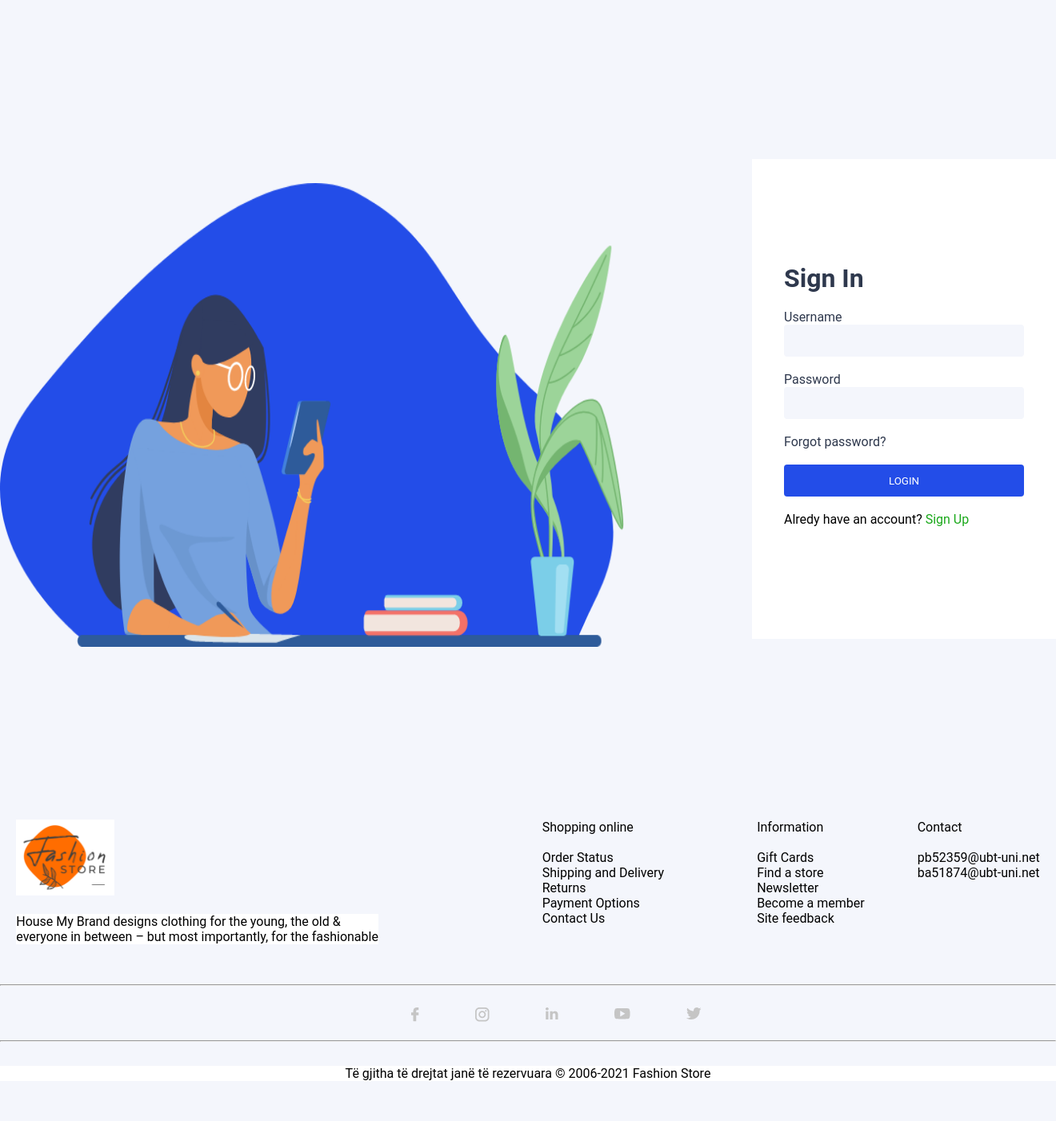
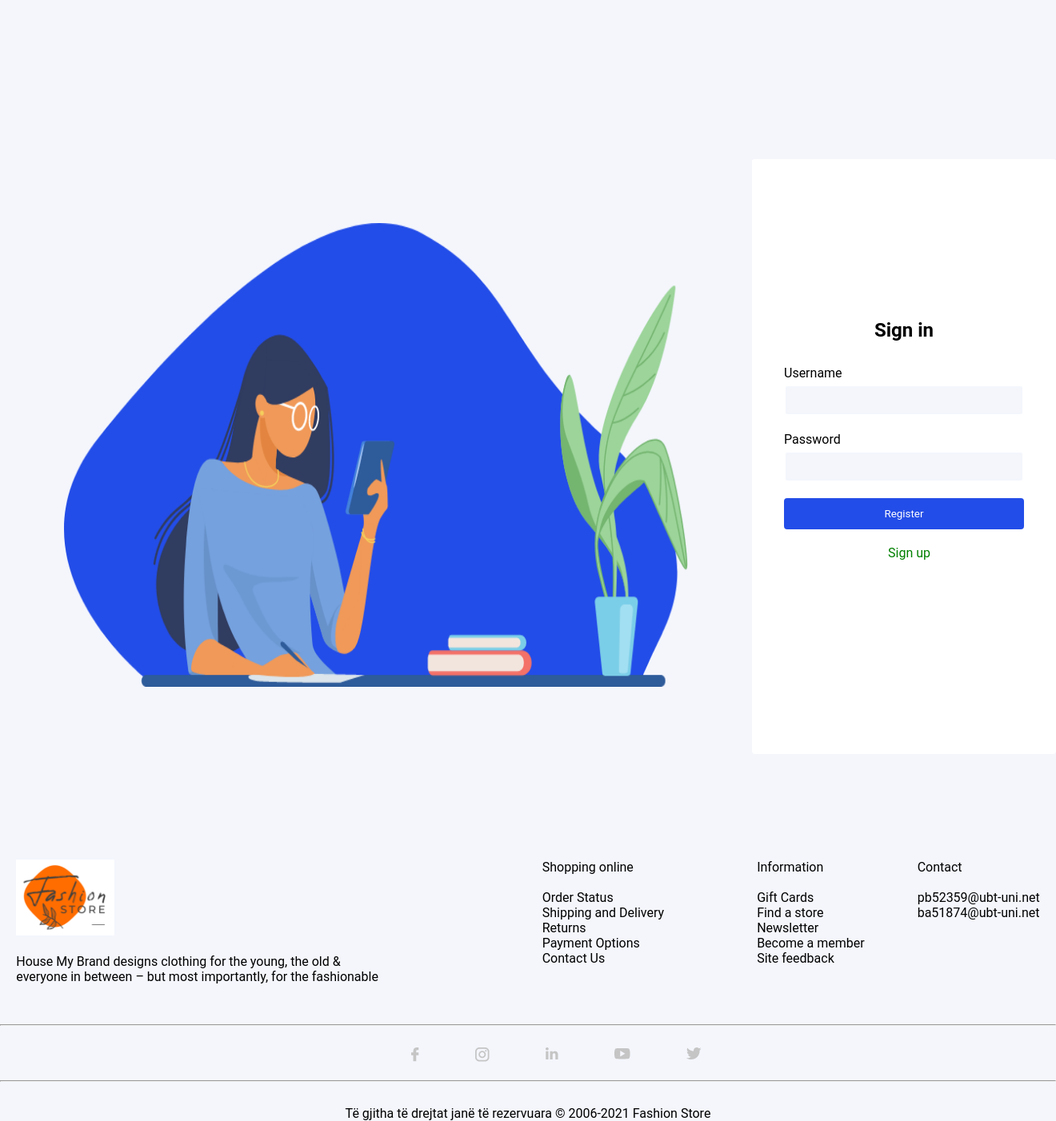
Before and after one commit to blertaaliu6/WEB-Project, a PHP site: page /signin.html in a window 1320 px wide. Shown: the part 128-1530 px from the top of the page at 80% size. Before the commit the page ends 1479 px from the top, so only its background shows below. Run offline with PHP 8.4, Linux system fonts and the light colour scheme.

Commit message:
sixthcommit

```diff
--- a/css/kids.css
+++ b/css/kids.css
@@ -144,6 +144,10 @@ a {
   width: 100px;
   height: 30px;
   text-align: center;
+  font-size: 11px;
+}
+.btn-kids:hover{
+  cursor: pointer;
 }
 
 #shop-kids{
--- a/css/men.css
+++ b/css/men.css
@@ -147,6 +147,10 @@ a {
   width: 100px;
   height: 30px;
   text-align: center;
+  font-size: 11px;
+}
+.btn-mens:hover{
+  cursor: pointer;
 }
 
 #shop-mens{
--- a/css/signin.css
+++ b/css/signin.css
@@ -1,3 +1,5 @@
+
+
 
     /*==========NavBar===========*/
     *{
@@ -78,15 +80,91 @@
     .login-form{
       display: flex;
       justify-content: center;
-      padding-top: 150px;
+      padding-top: 200px;
+
+
     }
+      .img img{
 
+      margin: 70px;
+      padding: 10px;
+      height: 600px;
+      width: 800px;
+
+    }
 
     .img-form{
       margin-right: 250px;
     }
 
-    .img img{
+  h2{
+    text-align: center;
+    background-color: #fff;
+
+  }
+  .container-signin{
+      width: 400px;
+      background-color: #fff;
+      border-radius: 4px;
+      overflow: hidden;
+  }
+  .header-signin{
+      background-color: #fff;
+      padding: 10px 20px;
+      padding-top: 200px;
+  }
+  .form{
+      padding: 20px 40px;
+      background-color: #fff;
+  }
+
+  .form-control{
+      margin-bottom:10px;
+      padding-bottom: 10px;
+      position: relative;
+      background-color: #fff;
+  }
+  .form-control lable {
+      display: inline-block;
+      margin-bottom:5px;
+      background-color: #fff;
+  }
+  .form-control input{
+      display: block;
+      width: 100%;
+      padding: 10px;
+      border-radius: 4px;
+      border:2px solid #fff;
+  }
+  .form-control a{
+
+    color: green;
+    padding-left: 130px;
+    background-color: #fff;
+
+  }
+  .form-control.success input{
+      border:2px solid rgb(26, 167, 26);
+  }
+  .form-control.error input{
+      border:2px solid rgb(228, 29, 22);
+  }
+  .form-control small{
+      position:absolute;
+      margin: 3px;
+      visibility: hidden;
+  }
+  button{
+      background-color: #234de8;
+      color:#fff;
+      padding: 10px 20px;
+      width: 100%;
+      border-radius:4px;
+      border:2px solid #234de8;
+      cursor: pointer;
+      margin-bottom: 20px;
+  }
+    /* .img img{
 
       margin: 70px;
       padding: 10px;
@@ -121,7 +199,6 @@
       color: #2E384D;
     }
 
-
     .form-info label {
       background-color: white;
       color: #2E384D;
@@ -134,6 +211,7 @@
 
     p{
       background-color: white;
+      margin-left: 130px;
     }
 
    #link{
@@ -143,7 +221,7 @@
     #button {
       background-color: #234DE8;
       color: white;
-    }
+    } */
 
 
     /*==========Footer===========*/
--- a/signin.html
+++ b/signin.html
@@ -36,27 +36,31 @@
       <div class="login-form">
         <div class="img">
             <img src="img/loginform.png" alt="">
+        </div>
 
+            <div class="container-signin">
+              <div class="header-signin">
+                  <h2>Sign in</h2>
               </div>
-                    <form class="form-info">
-                            <h1>Sign In</h1>
-                        <label for="">Username</label><br>
-                        <input type="text" placeholder=""><br>
-                        <br>
-                        <label for="">Password</label>
-                        <br>
-                        <input type="Password" placeholder=""><br>
-                        <br>
-                        <label>Forgot password?</label><br><br>
-                        <input id="button" type="button" value="LOGIN">
-                        <br>
-                        <br>
-                         <p>Alredy have an account? <a href="Register.html" id="link">Sign Up</a></p>
+              <form class="form">
+                  <div class="form-control">
+                      <lable for="username" name="username">Username</lable>
+                      <input id="username" type="text" name="username" autocomplete="off"/>
+                      <small style="color: red;">Error Message</small>
+                  </div>
+                  <div class="form-control">
+                      <lable for="pwd" name="pwd">Password</lable>
+                      <input id="password" type="password" name="pwd" autocomplete="off"/>
+                      <small style="color: red;">Error Message</small>
+                  </div>
+
+                  <div class="form-control">
+                      <button>Register</button>
+                      <a href="Register.html">Sign up</a>
+                  </div>
               </form>
-
           </div>
         </div>
-
       </div>
 
 
@@ -71,8 +75,6 @@
             <p>House My Brand designs clothing for the young, the old & <br>
               everyone in between – but most importantly, for the fashionable</p>
           </div>
-
-
         </div>
 
         <div class="footer2">
@@ -89,9 +91,6 @@
 
          </ul>
         </div>
-
-
-
         <div class="footer3">
 
           <ul class="ul-footer2">
@@ -106,8 +105,6 @@
 
           </ul>
          </div>
-
-
          <div class="footer4">
 
           <ul class="ul-footer3">
@@ -116,12 +113,8 @@
            <br>
            <li>pb52359@ubt-uni.net</li>
            <li>ba51874@ubt-uni.net</li>
-
-
           </ul>
          </div>
-
-
       </footer>
 
         <hr>
```
Also changed, not shown: js/form.js (+61 -0 lines), css/cart.css (deleted). Lines whose indentation alone changed are shown as unchanged.
